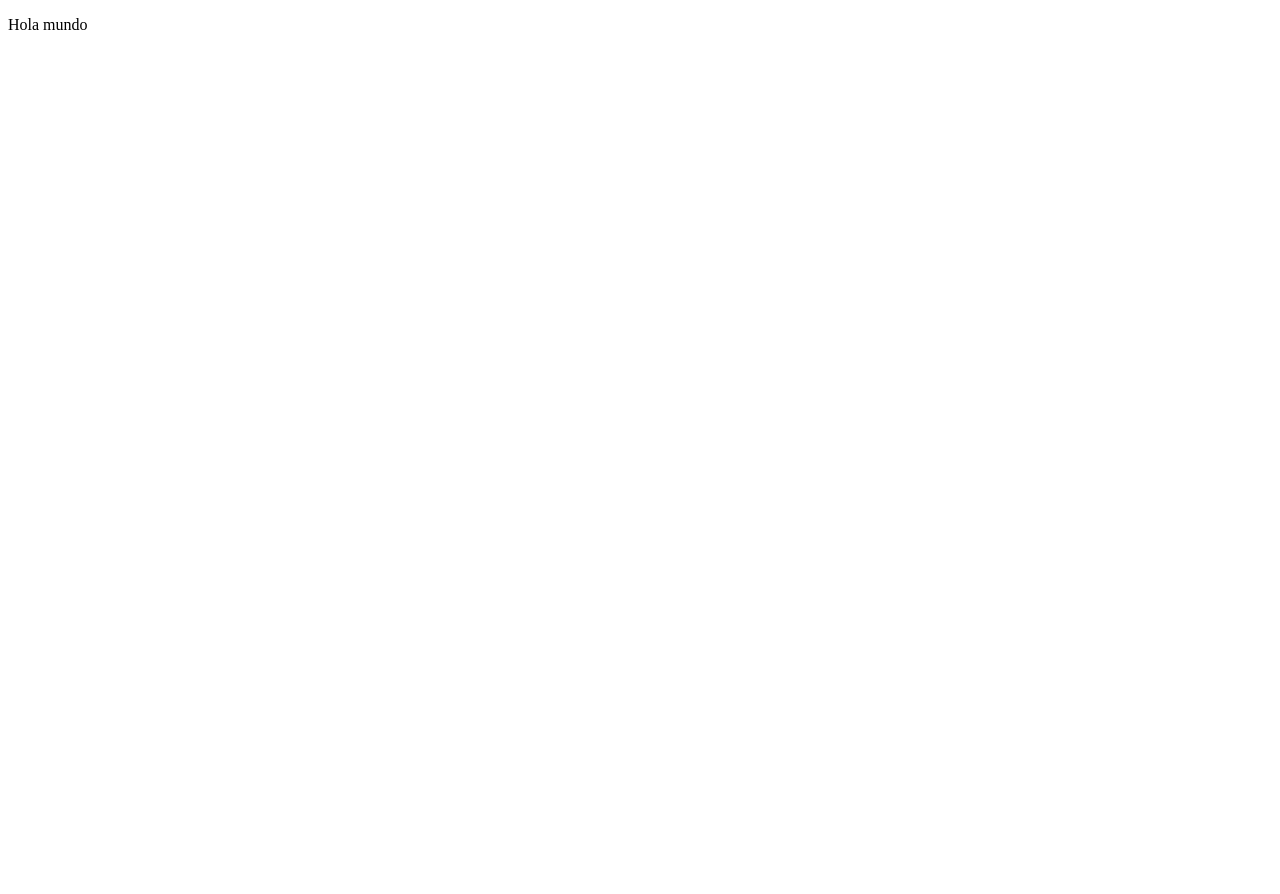
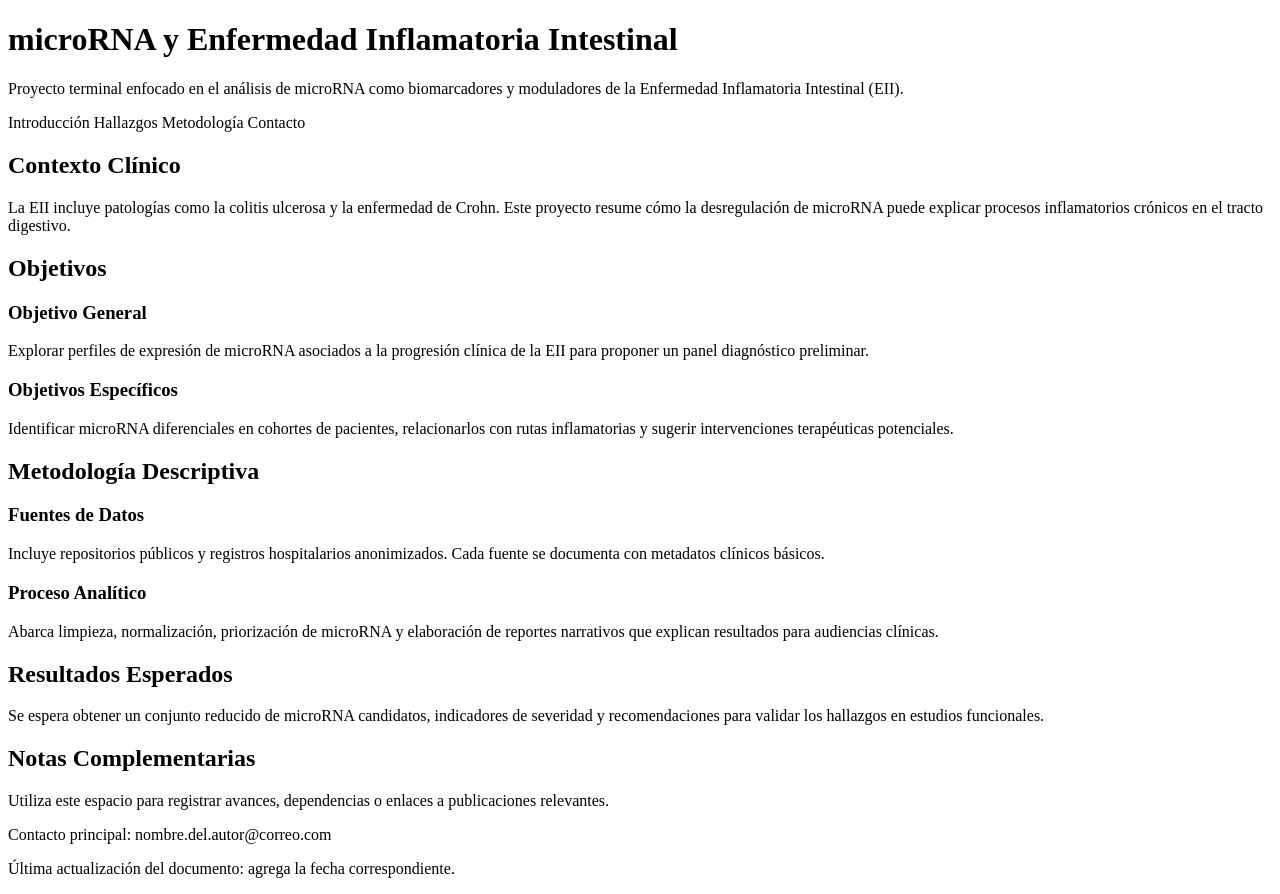
Before and after one commit to LeFarfane/DevF-Proyecto-Final-Modulo-1, a plain HTML site: page index.html in a window 1280 px wide. Before the commit the page ends 800 px from the top, so only its background shows below. Drawn offline with Linux system fonts and the light colour scheme.

Commit message:
html updated

```diff
--- a/index.html
+++ b/index.html
@@ -1,6 +1,73 @@
 <!DOCTYPE html>
 <html lang="es">
-
 <head>
-    <p>Hola mundo</p>
+    <meta charset="UTF-8">
+    <meta name="viewport" content="width=device-width, initial-scale=1.0">
+    <title>Proyecto Terminal | microRNA y EII</title>
 </head>
+<body>
+    <header>
+        <div>
+            <h1>microRNA y Enfermedad Inflamatoria Intestinal</h1>
+            <p>Proyecto terminal enfocado en el análisis de microRNA como biomarcadores y moduladores de la Enfermedad
+                Inflamatoria Intestinal (EII).</p>
+        </div>
+        <nav>
+            <span>Introducción</span>
+            <span>Hallazgos</span>
+            <span>Metodología</span>
+            <span>Contacto</span>
+        </nav>
+    </header>
+    <main>
+        <section>
+            <h2>Contexto Clínico</h2>
+            <p>La EII incluye patologías como la colitis ulcerosa y la enfermedad de Crohn. Este proyecto resume cómo
+                la desregulación de microRNA puede explicar procesos inflamatorios crónicos en el tracto digestivo.</p>
+        </section>
+        <section>
+            <h2>Objetivos</h2>
+            <article>
+                <h3>Objetivo General</h3>
+                <p>Explorar perfiles de expresión de microRNA asociados a la progresión clínica de la EII para
+                    proponer un panel diagnóstico preliminar.</p>
+            </article>
+            <article>
+                <h3>Objetivos Específicos</h3>
+                <p>Identificar microRNA diferenciales en cohortes de pacientes, relacionarlos con rutas inflamatorias y
+                    sugerir intervenciones terapéuticas potenciales.</p>
+            </article>
+        </section>
+        <section>
+            <h2>Metodología Descriptiva</h2>
+            <article>
+                <h3>Fuentes de Datos</h3>
+                <p>Incluye repositorios públicos y registros hospitalarios anonimizados. Cada fuente se documenta con
+                    metadatos clínicos básicos.</p>
+            </article>
+            <article>
+                <h3>Proceso Analítico</h3>
+                <p>Abarca limpieza, normalización, priorización de microRNA y elaboración de reportes narrativos que
+                    explican resultados para audiencias clínicas.</p>
+            </article>
+        </section>
+        <section>
+            <h2>Resultados Esperados</h2>
+            <p>Se espera obtener un conjunto reducido de microRNA candidatos, indicadores de severidad y
+                recomendaciones para validar los hallazgos en estudios funcionales.</p>
+        </section>
+    </main>
+    <aside>
+        <div>
+            <h2>Notas Complementarias</h2>
+            <p>Utiliza este espacio para registrar avances, dependencias o enlaces a publicaciones relevantes.</p>
+        </div>
+    </aside>
+    <footer>
+        <div>
+            <p>Contacto principal: nombre.del.autor@correo.com</p>
+            <p>Última actualización del documento: agrega la fecha correspondiente.</p>
+        </div>
+    </footer>
+</body>
+</html>
```
